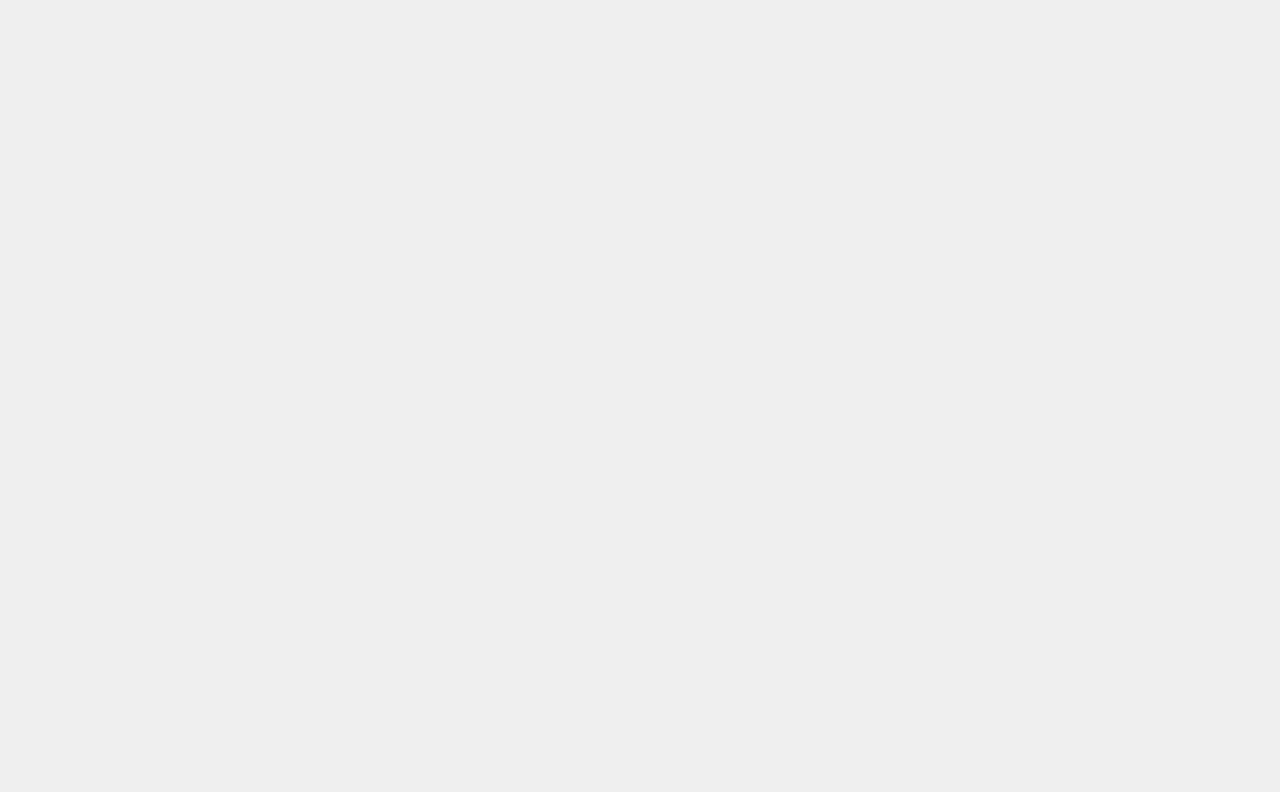
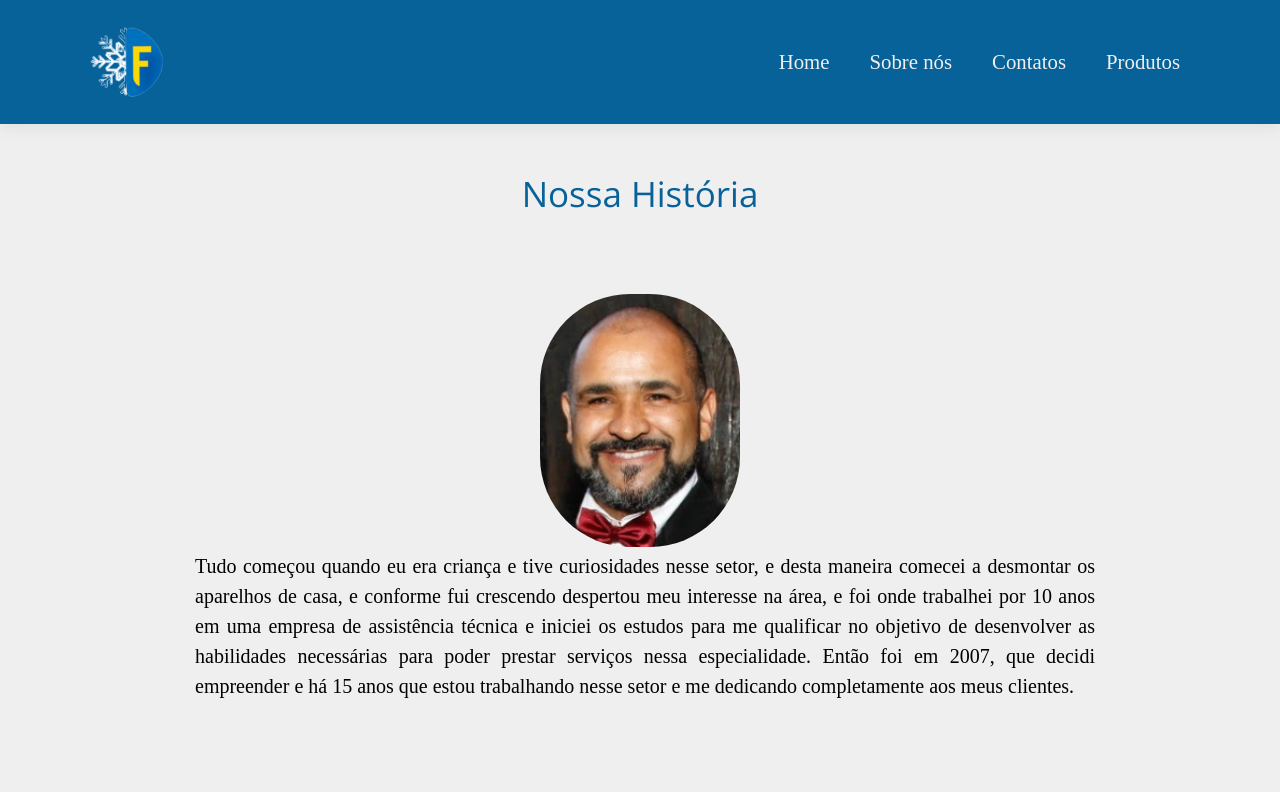
Before and after one commit to Mrnho1/empresa, a React (Create React App) app in the folder gakuler/: page /company in a window 1280 px wide. Before the commit this address had no page. Shown: the top 792 px of the page. Built offline with nearby package versions, Linux system fonts and the light colour scheme.

Commit message:
testando rota2

```diff
--- a/gakuler/src/App.js
+++ b/gakuler/src/App.js
@@ -11,9 +11,9 @@ function App() {
       <Router>
         <Routes>
           <Route path='/empresa' element={<Home/>}/>
-          <Route path='/empresa/Company' element={<Company/>}/>
-          <Route path='/empresa/Contacts' element={<Contacts/>}/>
-          <Route path='/empresa/Products' element={<Products/>}/>
+          <Route path='/Company' element={<Company/>}/>
+          <Route path='/Contacts' element={<Contacts/>}/>
+          <Route path='/Products' element={<Products/>}/>
         </Routes>
       </Router>
     </div>
--- a/gakuler/src/components/pages/Navbar.jsx
+++ b/gakuler/src/components/pages/Navbar.jsx
@@ -22,9 +22,9 @@ class Navbar extends Component{
                         <ul id="navbar"
                         className={this.state.clicked ? "#navbar active": "#navbar"}>
                         <li><a href="/empresa">Home</a></li>
-                        <li><a href="/empresa/Company">Sobre nós</a></li>
-                        <li><a href="/empresa/Contacts">Contatos</a></li>
-                        <li><a href="/empresa/Products">Produtos</a></li>
+                        <li><a href="/Company">Sobre nós</a></li>
+                        <li><a href="/Contacts">Contatos</a></li>
+                        <li><a href="/Products">Produtos</a></li>
                         </ul>
                     </div>
                     {/* divisão para criar o botão de navegação mobile */}
```
